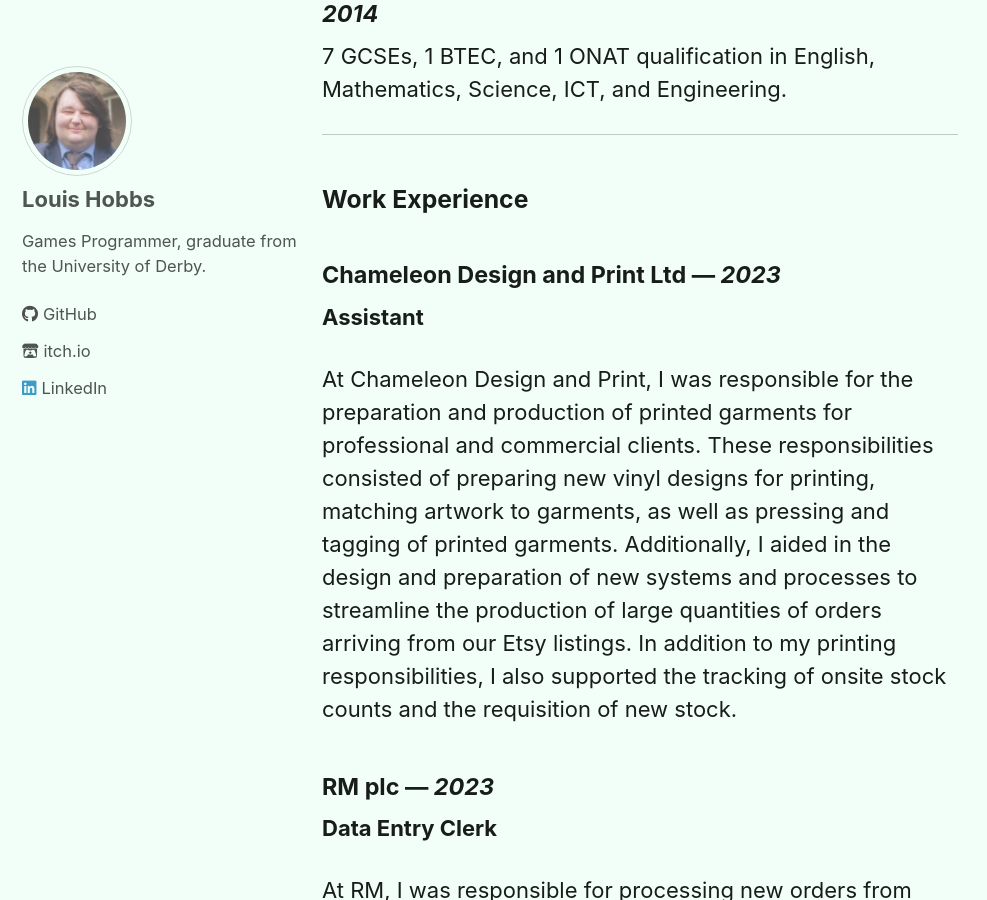
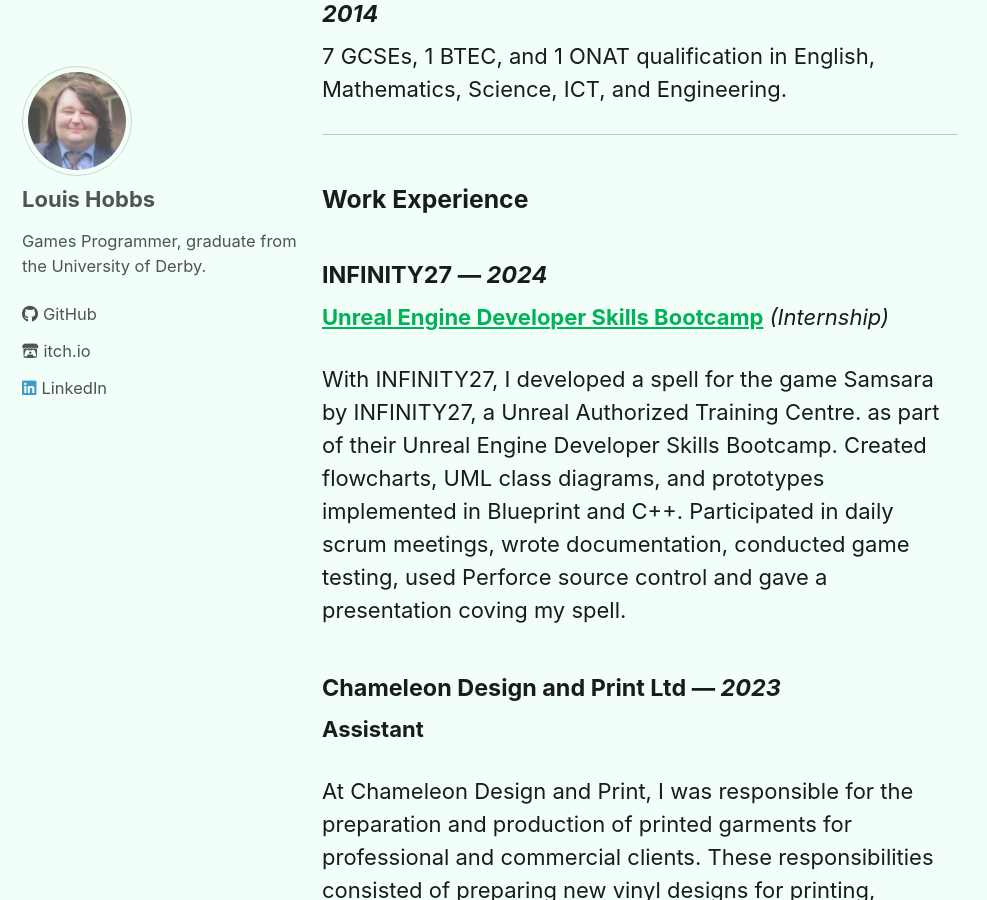
Before and after one commit to Bazzadwarf/Bazzadwarf.github.io, a Jekyll site: the page built from _pages/about.md, in a window 1280 px wide and 900 px high, scrolled down 2054 px. Shown: the whole window, without its empty margins (0-987 px from the left). Built offline with Jekyll 4.4.1, drawn with Linux system fonts in a browser that asks for light colours; cached includes are drawn as plain includes; nearby versions of some CDN libraries; a script that is not in the unit is left out.

Commit message:
Add INFINITY27 skills bootcamp info

```diff
--- a/_pages/about.md
+++ b/_pages/about.md
@@ -48,6 +48,12 @@
 
 ### Work Experience
 
+#### INFINITY27 — *2024*
+
+**[Unreal Engine Developer Skills Bootcamp](/infinity27/)** *(Internship)*
+
+With INFINITY27, I developed a spell for the game Samsara by INFINITY27, a Unreal Authorized Training Centre. as part of their Unreal Engine Developer Skills Bootcamp. Created flowcharts, UML class diagrams, and prototypes implemented in Blueprint and C++. Participated in daily scrum meetings, wrote documentation, conducted game testing, used Perforce source control and gave a presentation coving my spell.
+
 #### Chameleon Design and Print Ltd — *2023*
 
 **Assistant**
```
Also changed, not shown: _pages/projects.md (+7 -0 lines), _posts/2024-07-26-infinity27.md (added, +28 -0 lines), assets/images/infinity27.png (added), assets/images/samsaraheader.jpg (added).
